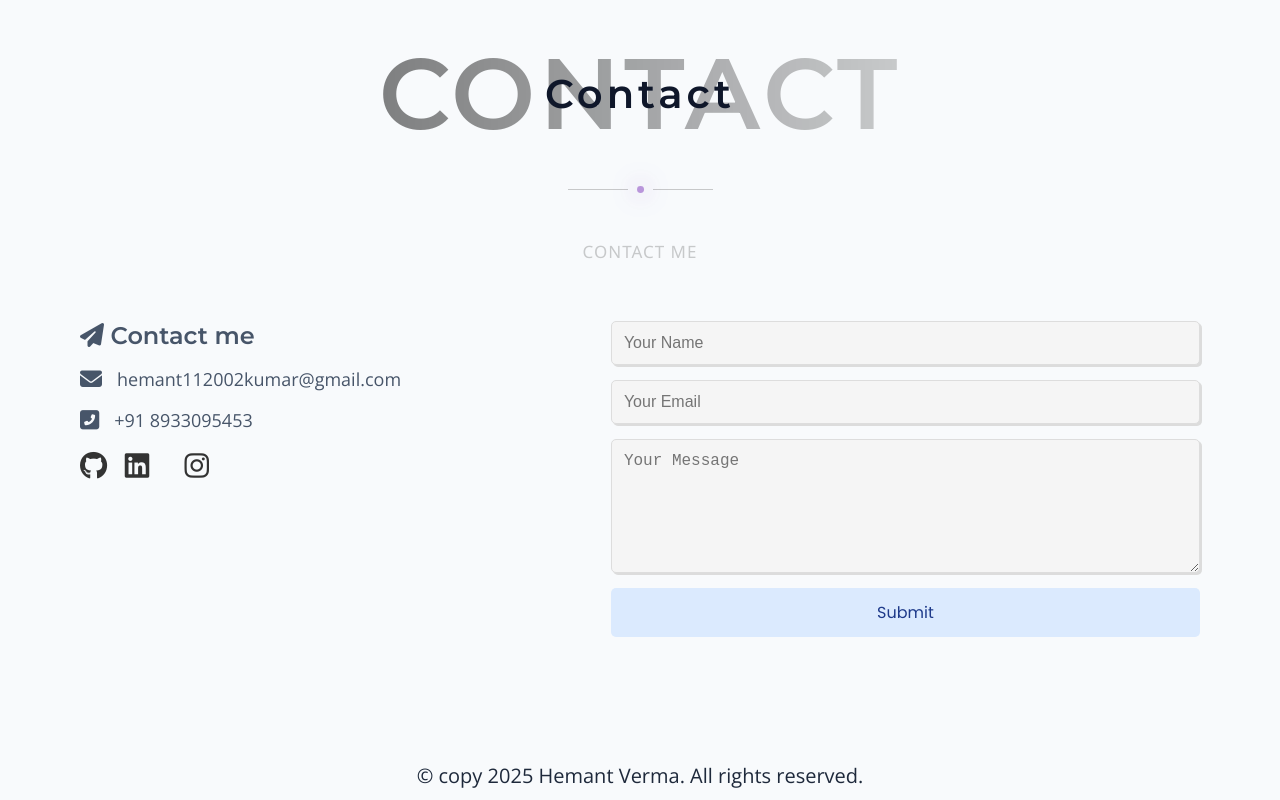
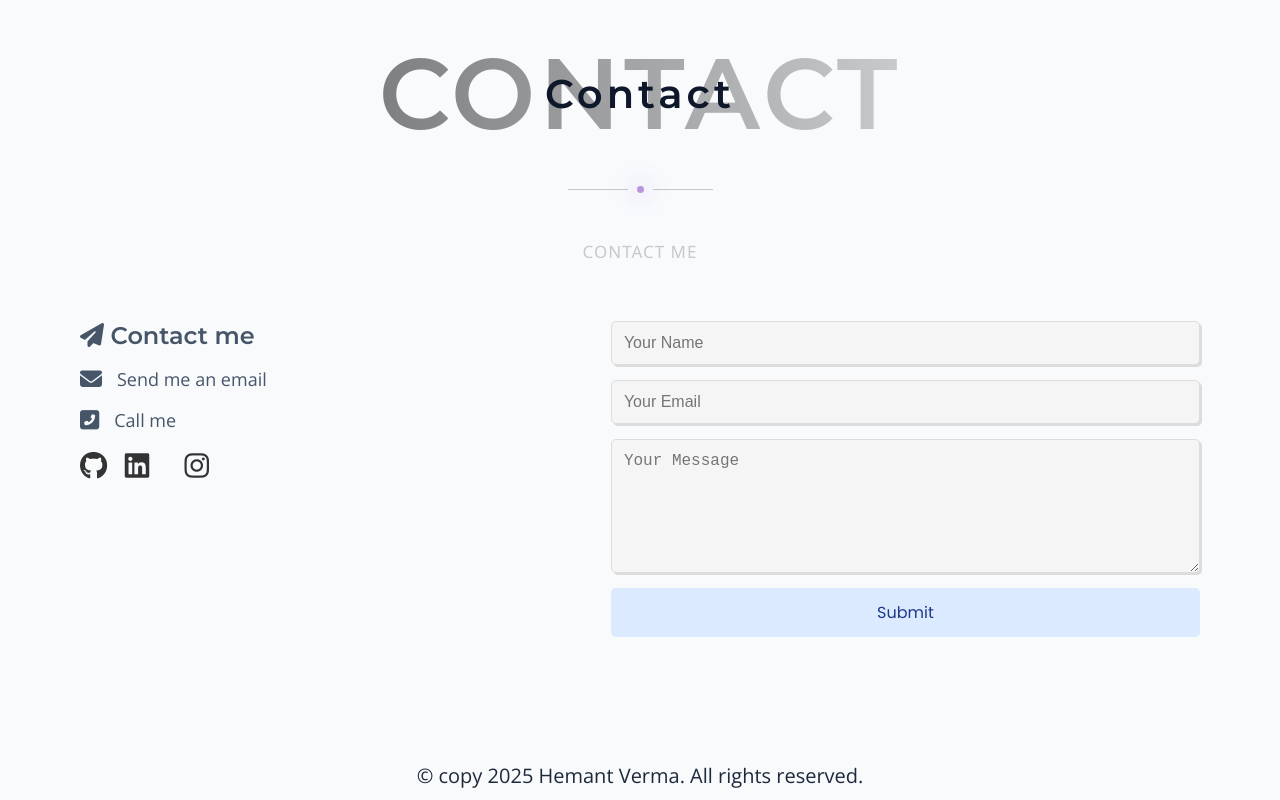
Before and after one commit to Hemant00verma/Portfolio, a website built with Vite: page index.html in a window 1280 px wide. Shown: the part 5350-6150 px from the top of the page. Built offline with nearby package versions, Linux system fonts and the light colour scheme; some icons are missing.

Commit message:
updated contact section

```diff
--- a/index.html
+++ b/index.html
@@ -359,8 +359,8 @@
   <div class="contact-box">
     <div class="left-contact-box">
       <h2><i class="fas fa-paper-plane"></i> Contact me</h2>
-      <p><i class="fas fa-envelope"></i> hemant112002kumar@gmail.com</p>
-      <p><i class="fas fa-phone-square-alt"></i> +91 8933095453</p>
+      <p><i class="fas fa-envelope"></i><a href="mailto:hemant112002kumar@gmail.com">Send me an email</a></p>
+      <p><i class="fas fa-phone-square-alt"></i> <a href="tel:+918933095453">Call me</a></p>
 
       <div class="contact-icons">
         <a href="https://github.com/Hemant00verma" target="_blank"><i class="fab fa-github"></i></a>
```
